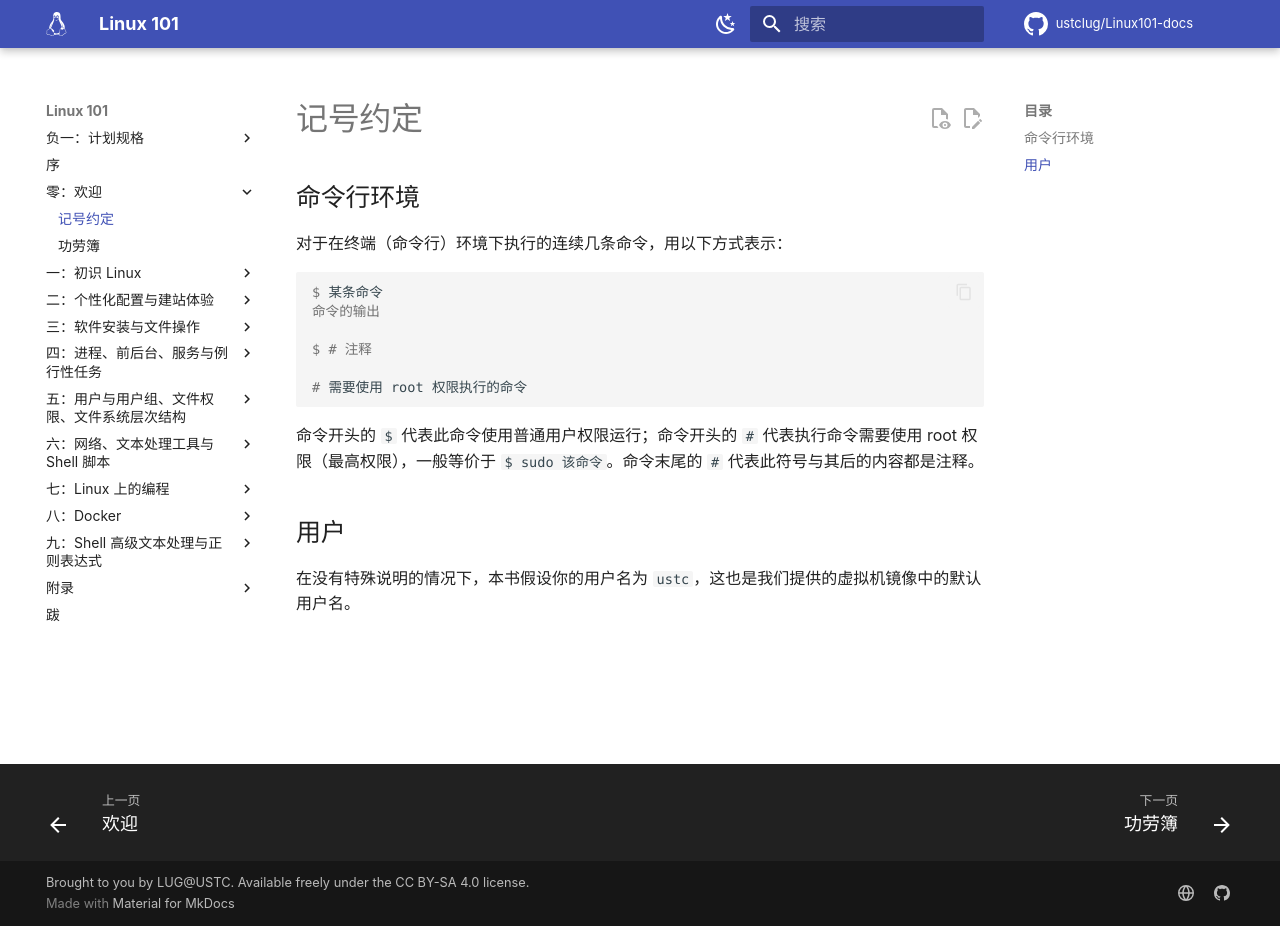
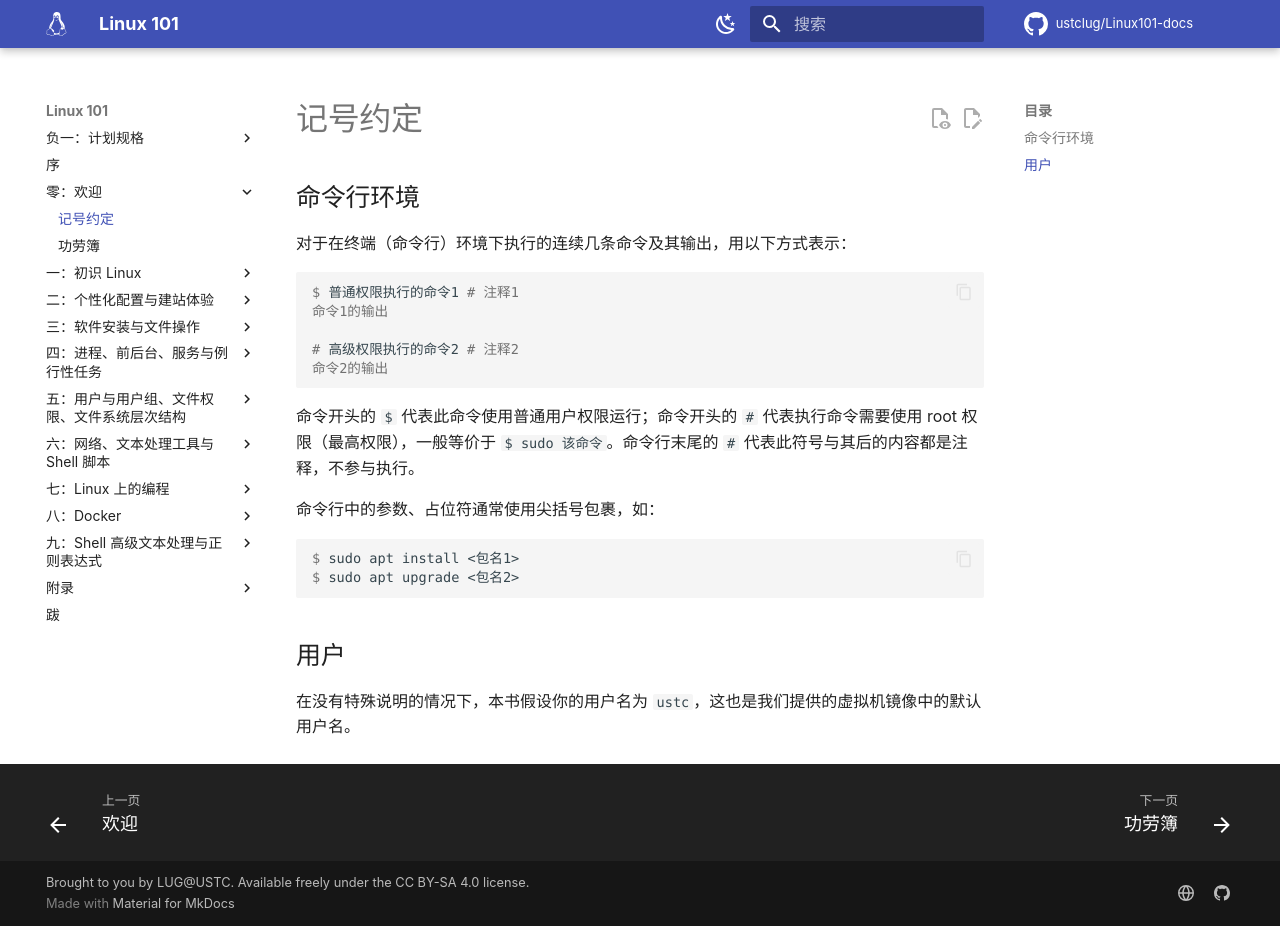
Before and after one commit to ustclug/Linux101-docs, an MkDocs documentation site: the page built from docs/notations.md, in a window 1280 px wide and 926 px high. Built offline with MkDocs 1.6.1 and Material for MkDocs 9.7.7, drawn with Linux system fonts in a browser that asks for light colours; comment, search, counter and statistics services are not loaded.

Commit message:
Update notations.md

````diff
--- a/docs/notations.md
+++ b/docs/notations.md
@@ -2,18 +2,25 @@
 
 ## 命令行环境 {#command-line}
 
-对于在终端（命令行）环境下执行的连续几条命令，用以下方式表示：
+对于在终端（命令行）环境下执行的连续几条命令及其输出，用以下方式表示：
 
 ```console
-$ 某条命令
-命令的输出
+$ 普通权限执行的命令1 # 注释1
+命令1的输出
 
-$ # 注释
+# 高级权限执行的命令2 # 注释2
+命令2的输出
 
-# 需要使用 root 权限执行的命令
 ```
 
-命令开头的 `$` 代表此命令使用普通用户权限运行；命令开头的 `#` 代表执行命令需要使用 root 权限（最高权限），一般等价于 `$ sudo 该命令`。命令末尾的 `#` 代表此符号与其后的内容都是注释。
+命令开头的 `$` 代表此命令使用普通用户权限运行；命令开头的 `#` 代表执行命令需要使用 root 权限（最高权限），一般等价于 `$ sudo 该命令`。命令行末尾的 `#` 代表此符号与其后的内容都是注释，不参与执行。
+
+命令行中的参数、占位符通常使用尖括号包裹，如：
+
+```console
+$ sudo apt install <包名1>
+$ sudo apt upgrade <包名2>
+```
 
 ## 用户 {#users}
 
````
